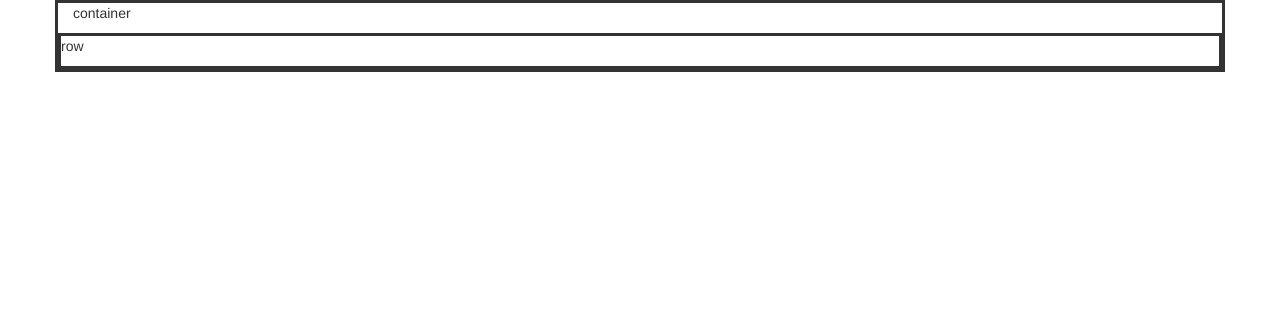
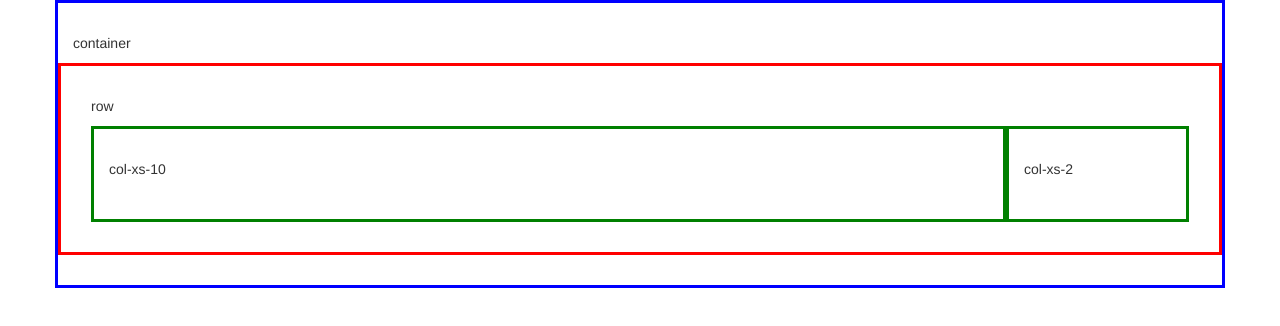
Before and after one commit to jbossman455/JasonPortfolio2, a plain HTML site: page public_html/index.html in a window 1280 px wide. Drawn offline with Linux system fonts and the light colour scheme.

Commit message:
Added more stuff to my css file, and added rows and columns

```diff
--- a/nbproject/private/private.xml
+++ b/nbproject/private/private.xml
@@ -3,6 +3,7 @@
     <editor-bookmarks xmlns="http://www.netbeans.org/ns/editor-bookmarks/2" lastBookmarkId="0"/>
     <open-files xmlns="http://www.netbeans.org/ns/projectui-open-files/2">
         <group>
+            <file>file:/C:/xampp/htdocs/Jason-Portfolio/public_html/index.html</file>
             <file>file:/C:/xampp/htdocs/Jason-Portfolio/public_html/css/custom-style.css</file>
         </group>
     </open-files>
--- a/public_html/css/custom-style.css
+++ b/public_html/css/custom-style.css
@@ -1,4 +1,14 @@
 div {
     border-style:solid;
     border-width:3px;
+    border-color:green;
+    padding:30px;
 }
+
+.container {
+    border-color: blue;
+}
+
+.row {
+    border-color: red;
+}
--- a/public_html/index.html
+++ b/public_html/index.html
@@ -17,6 +17,11 @@ and open the template in the editor.
             <p>container</p>
             <div class='row'>
                  <p>row</p>
+                 <div class="col-xs-10">
+                     <p>col-xs-10</p>
+                 </div>
+                 <div class="col-xs-2">
+                     <p>col-xs-2</p>
                  </div>
 
     </body>
```
